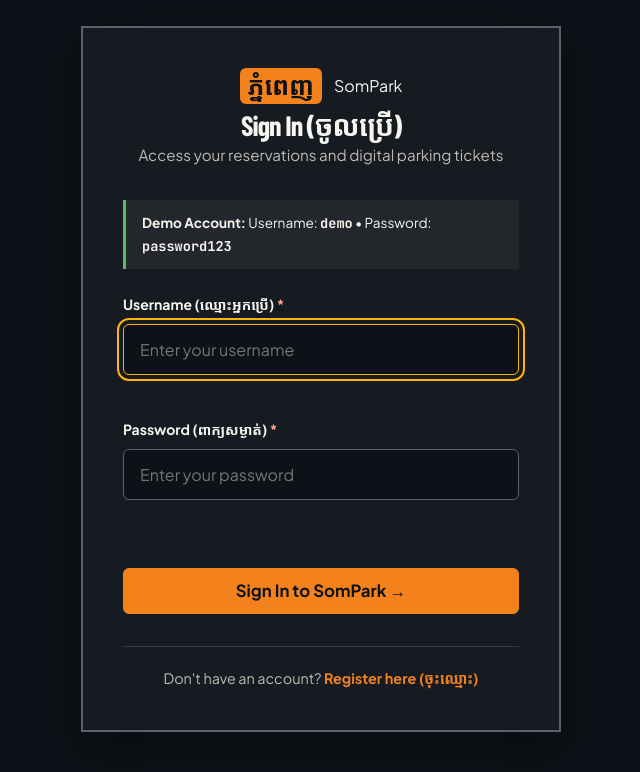
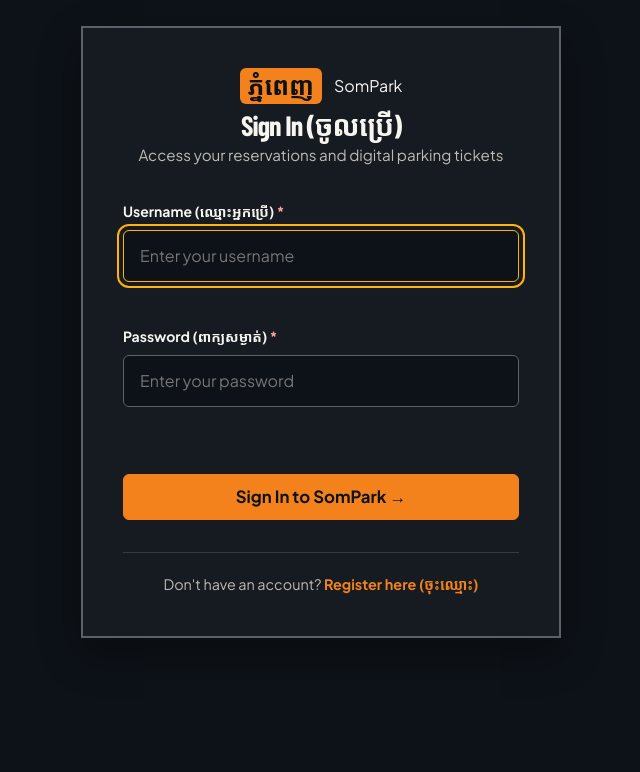
Before and after one commit to MEROW-git/Parking-Slot-MGM, a Django app: page /user/login/ in a window 1280 px wide. Shown: the part 135-907 px from the top of the page, without its empty margins (319-959 px from the left). Run offline with Django 5.2, Linux system fonts and the light colour scheme; some web fonts are replaced.

Commit message:
refactor(auth): remove demo account credentials from login page
Hide temporary testing credentials to improve security and align with production standards.

```diff
--- a/users/templates/users/login.html
+++ b/users/templates/users/login.html
@@ -14,11 +14,6 @@
       <p style="color:var(--sp-text-muted); font-size:0.95rem; margin-bottom:0;">
         Access your reservations and digital parking tickets
       </p>
-    </div>
-
-    <!-- Demo Credentials Notice -->
-    <div style="background:var(--sp-bg-alt); border-left:3px solid var(--sp-green); padding:0.75rem 1rem; margin-bottom:1.5rem; font-size:0.85rem; color:var(--sp-text);">
-      <strong>Demo Account:</strong> Username: <code style="font-weight:700;">demo</code> • Password: <code style="font-weight:700;">password123</code>
     </div>
 
     <form action="{% url 'login' %}" method="post" id="login-form" novalidate>
```
